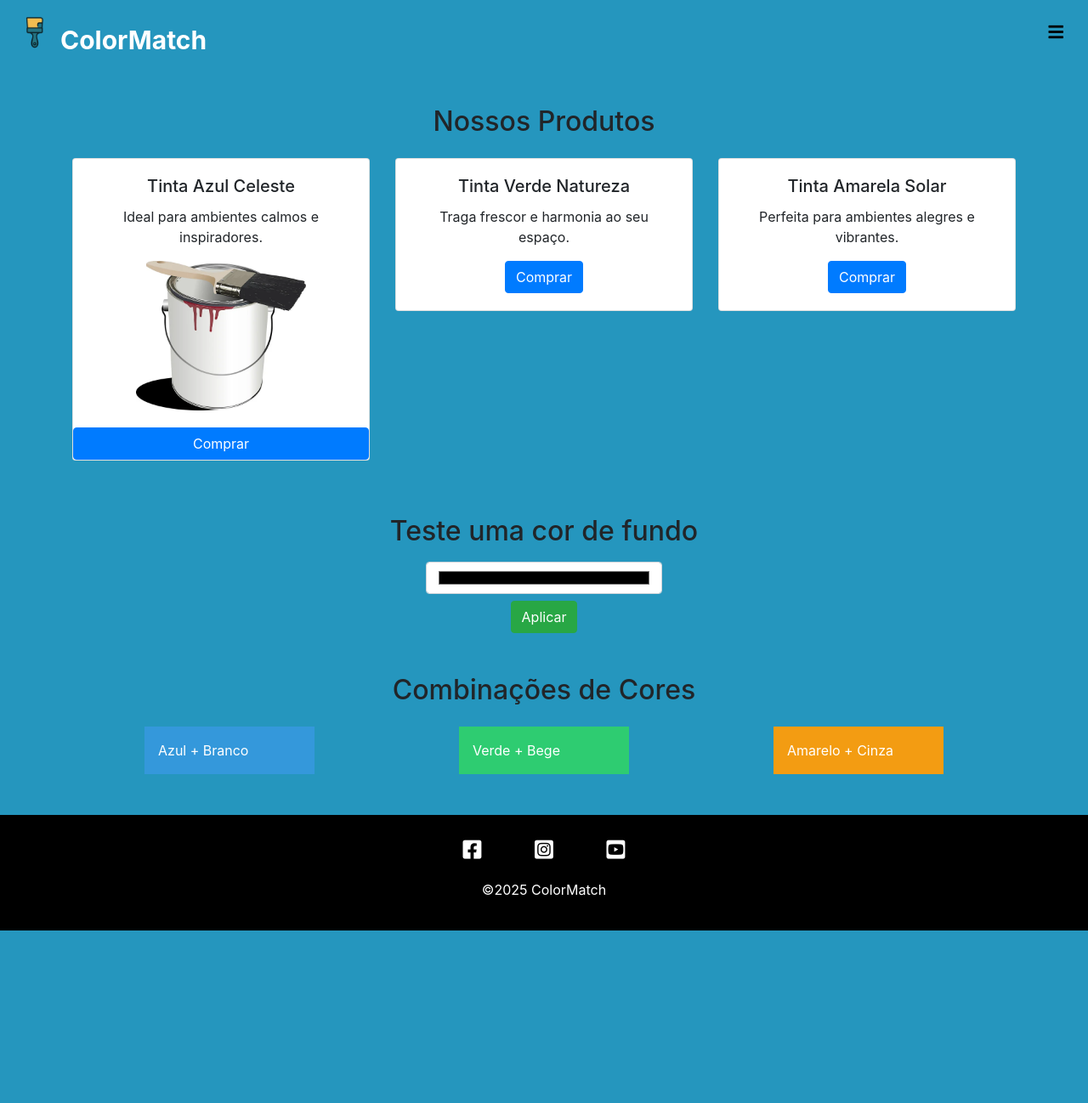
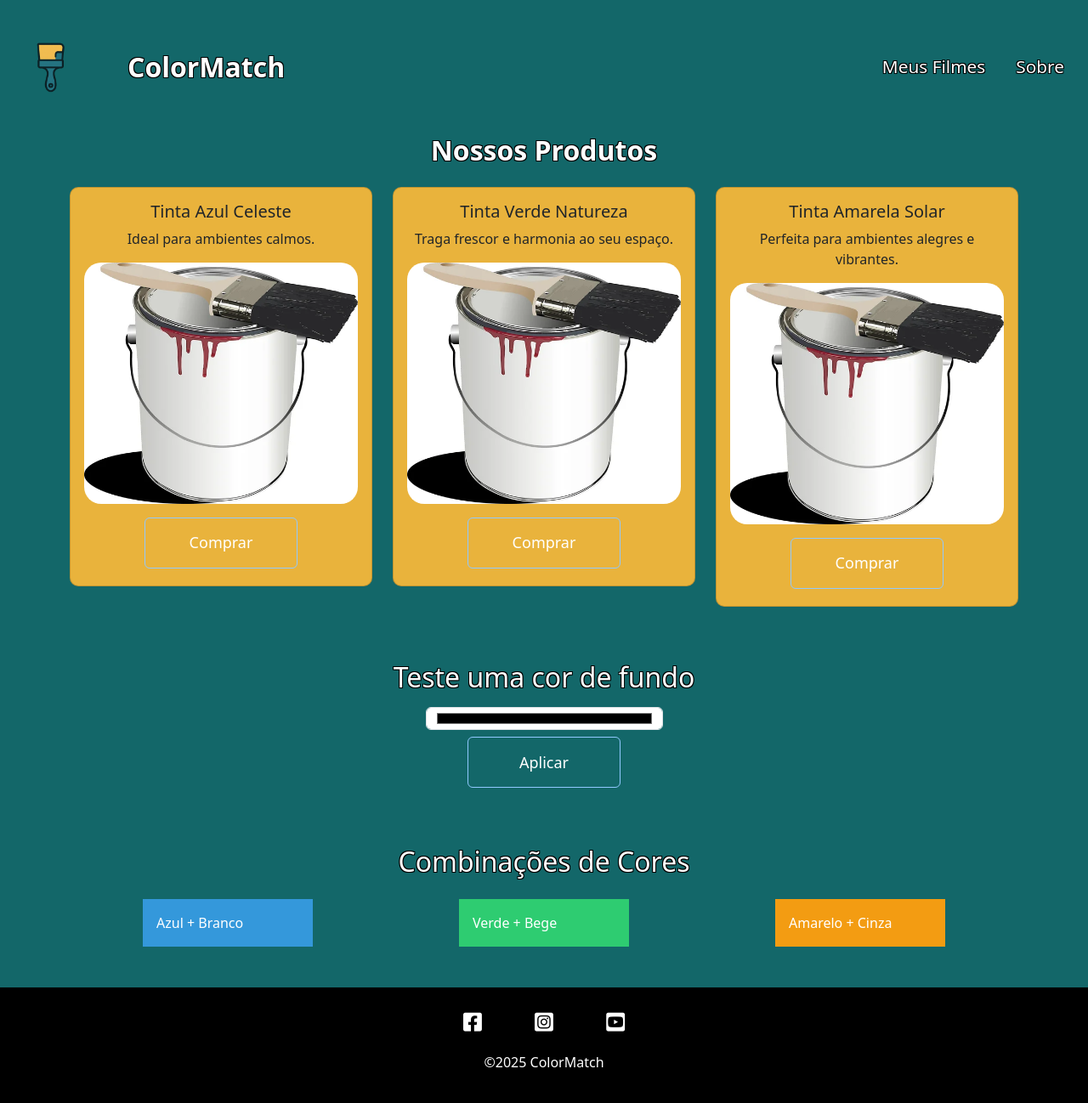
Before and after one commit to DevCelso/ColorMatch, a PHP site: page / in a window 1280 px wide. Shown: the whole page at 85% size. Before the commit the page ends 1095 px from the top, so only its background shows below. Run offline with PHP 8.4, Linux system fonts and the light colour scheme.

Commit message:
AjusteFront

```diff
--- a/CSS/styles.css
+++ b/CSS/styles.css
@@ -1,24 +1,94 @@
-body{
-    background-color: #2596be;
+/* Navbar */
+#main-navbar {
+  background-color: transparent;
+  padding: 10px 20px;
+  flex-shrink: 0;
 }
 
 
 .navbar-brand {
-    position: relative;
+  display: flex;
+  align-items: center;
+  gap: 10px;
 }
 
 #logo {
-    width: 50px;
+  width: 80px !important;
+  height: auto;
 }
 
 #title {
+  font-weight: bold;
+  font-size: 2rem;
+  color: white;
+  margin: 0;
+  padding: 40px;
+  text-shadow:
+    -1px -1px 0 black,
+    1px -1px 0 black,
+    -1px 1px 0 black,
+    1px 1px 0 black;
+}
+
+#nav-list {
+  margin-left: auto;
+  display: flex;
+  gap: 20px;
+}
+
+.nav-link {
+  color: white;
+  font-size: 1.3rem;
+  transition: 0.3s;
+  text-shadow:
+    -1px -1px 0 black,
+    1px -1px 0 black,
+    -1px 1px 0 black,
+    1px 1px 0 black;
+}
+
+.nav-link:hover {
+  color: #f4d03f;
+}
+
+
+/* body */
+
+body {
+  background-color: #136769;
+}
+
+.card {
+  background-color: #e9b33c;
+  border-radius: 10px;
+}
+
+.paint {
+  border-radius: 20px;
+}
+
+.section-title {
+  text-align: center;
+  margin-bottom: 1.5rem;
   color: #fff;
-    position: absolute;
-    bottom: -2px;
-    font-size: 30px;
-    left: 55px;
+  font-size: 2rem;
   font-weight: bold;
+  text-shadow:
+    -1px -1px 0 black,
+    1px -1px 0 black,
+    -1px 1px 0 black,
+    1px 1px 0 black;
 }
+
+.text-outline {
+  color: white;
+  text-shadow:
+    -1px -1px 0 black,
+    1px -1px 0 black,
+    -1px 1px 0 black,
+    1px 1px 0 black;
+}
+
 
 
 /* Footer */
@@ -68,10 +138,63 @@ body{
   margin: 30px 0;
 }
 
+
+
+
+/* Btn */
+@import url('https://fonts.googleapis.com/css?family=Lato:100&display=swap');
+
+.custom-btn {
+  width: 180px;
+  height: 60px;
+  cursor: pointer;
+  background: transparent;
+  border: 1px solid #91C9FF;
+  outline: none;
+  transition: 1s ease-in-out;
+  position: relative;
+  display: inline-block;
+  margin-bottom: 20px;
+}
+
+.btn-center {
+  display: flex;
+  justify-content: center;
+}
+
+.custom-btn svg {
+  position: absolute;
+  left: 0;
+  top: 0;
+  fill: none;
+  stroke: #fff;
+  stroke-dasharray: 150 480;
+  stroke-dashoffset: 150;
+  transition: 1s ease-in-out;
+  z-index: 1;
+}
+
+.custom-btn:hover {
+  background: #4F95DA;
+}
+
+.custom-btn:hover svg {
+  stroke-dashoffset: -480;
+}
+
+.custom-btn span {
+  color: white;
+  font-size: 18px;
+  font-weight: 100;
+  position: relative;
+  z-index: 2;
+}
+
 /* Responsivo */
 @media(max-width: 450px) {
 
   #main-container {
     padding: 20px;
   }
+
 }
--- a/index.html
+++ b/index.html
@@ -6,83 +6,111 @@
   <meta name="viewport" content="width=device-width, initial-scale=1.0" />
   <title>ColorMatch</title>
   <link rel="shortcut icon" href="img/icon.png" />
-  <link rel="stylesheet" href="https://cdnjs.cloudflare.com/ajax/libs/twitter-bootstrap/4.5.3/css/bootstrap.css" />
+  <link rel="stylesheet" href="https://cdnjs.cloudflare.com/ajax/libs/bootstrap/5.3.3/css/bootstrap.min.css" />
   <link rel="stylesheet" href="https://cdnjs.cloudflare.com/ajax/libs/font-awesome/5.15.1/css/all.min.css" />
   <link rel="stylesheet" href="CSS/styles.css" />
 </head>
 
 <body>
   <header id="">
-    <nav class="navbar">
-      <a href="#" class="navbar-brand">
-        <img src="img/icon.png" alt="ColorMatch" id="logo" width="55" />
+    <nav class="navbar navbar-expand-md" id="main-navbar">
+      <a class="navbar-brand" href="#">
+        <img src="img/icon.png" id="logo" />
         <span id="title">ColorMatch</span>
       </a>
-
-      <button class="navbar-toggler" type="button" data-toggle="collapse" data-target="#navbar" aria-controls="navbar"
-        aria-expanded="false" aria-label="Toggle navigation">
-        <i class="fas fa-bars"></i>
+      <button class="navbar-toggler" type="button" data-bs-toggle="collapse" data-bs-target="#navbar">
+        <span class="navbar-toggler-icon"></span>
       </button>
 
       <div class="collapse navbar-collapse" id="navbar">
-        <ul class="navbar-nav">
-          <li class="nav-item">
-            <a href="" class="nav-link">Meus Filmes</a>
-          </li>
-          <li class="nav-item">
-            <a href="" class="nav-link">Meus Filmes</a>
-          </li>
+        <ul class="navbar-nav" id="nav-list">
+          <li class="nav-item"><a class="nav-link" href="#">Meus Filmes</a></li>
+          <li class="nav-item"><a class="nav-link" href="#">Sobre</a></li>
         </ul>
       </div>
     </nav>
+
   </header>
 
 
+
   <!-- Produtos -->
-  <section id="main-container" class="container my-5">
-    <h2 class="text-center mb-4">Nossos Produtos</h2>
+  <section id="main-container" class="container">
+    <h2 class="section-title">Nossos Produtos</h2>
     <div class="row">
-      <div class="col-md-4 mb-3">
-        <div class="card">
+      <div class="col-sm-6 col-md-4 mb-3">
+        <div class="card" id="card">
           <div class="card-body text-center">
             <h5 class="card-title">Tinta Azul Celeste</h5>
-            <p class="card-text">Ideal para ambientes calmos e inspiradores.</p>
-            <img src="img/paint.jpg" alt="paint" id="paint" width="200">
+            <p class="card-text">Ideal para ambientes calmos.</p>
+            <img src="img/paint.jpg" alt="paint" class="img-fluid paint">
           </div>
-          <button class="btn btn-primary">Comprar</button>
+          <div class="btn-center">
+            <button class="btn custom-btn">
+              <svg width="180px" height="60px" viewBox="0 0 180 60">
+                <polyline points="179,1 179,59 1,59 1,1 179,1" />
+              </svg>
+              <span>Comprar</span>
+            </button>
+          </div>
         </div>
       </div>
-      <div class="col-md-4 mb-3">
+      <div class="col-sm-6 col-md-4 mb-3">
         <div class="card">
           <div class="card-body text-center">
             <h5 class="card-title">Tinta Verde Natureza</h5>
             <p class="card-text">Traga frescor e harmonia ao seu espaço.</p>
-            <button class="btn btn-primary">Comprar</button>
+            <img src="img/paint.jpg" alt="paint" class="img-fluid paint">
+          </div>
+          <div class="btn-center">
+            <button class="btn custom-btn">
+              <svg width="180px" height="60px" viewBox="0 0 180 60">
+                <polyline points="179,1 179,59 1,59 1,1 179,1" />
+              </svg>
+              <span>Comprar</span>
+            </button>
           </div>
         </div>
       </div>
-      <div class="col-md-4 mb-3">
+      <div class="col-sm-6 col-md-4 mb-3">
         <div class="card">
           <div class="card-body text-center">
             <h5 class="card-title">Tinta Amarela Solar</h5>
             <p class="card-text">Perfeita para ambientes alegres e vibrantes.</p>
-            <button class="btn btn-primary">Comprar</button>
+            <img src="img/paint.jpg" alt="paint" class="img-fluid paint">
+          </div>
+          <div class="btn-center">
+            <button class="btn custom-btn">
+              <svg width="180px" height="60px" viewBox="0 0 180 60">
+                <polyline points="179,1 179,59 1,59 1,1 179,1" />
+              </svg>
+              <span>Comprar</span>
+            </button>
           </div>
         </div>
       </div>
+    </div>
+    </div>
     </div>
   </section>
 
   <!-- Simulador de Cores -->
   <section class="container text-center my-5">
-    <h2>Teste uma cor de fundo</h2>
+    <h2 class="text-outline">Teste uma cor de fundo</h2>
     <input type="color" id="colorPicker" class="form-control w-25 mx-auto mt-3" />
-    <button class="btn btn-success mt-2" onclick="mudarCor()">Aplicar</button>
+    <div class="btn-center">
+      <button class="btn custom-btn mt-2" onclick="mudarCor()">
+        <svg width="180px" height="60px" viewBox="0 0 180 60">
+          <polyline points="179,1 179,59 1,59 1,1 179,1" />
+        </svg>
+        <span>Aplicar</span>
+      </button>
+    </div>
   </section>
 
   <!-- Combinações Sugeridas -->
   <section class="container my-5">
-    <h2 class="text-center">Combinações de Cores</h2>
+    <h2 class="text-center text-outline">Combinações de Cores</h2>
     <div class="d-flex justify-content-around mt-4 flex-wrap">
       <div class="p-3 text-white" style="background-color: #3498db; width: 200px;">Azul + Branco</div>
       <div class="p-3 text-white" style="background-color: #2ecc71; width: 200px;">Verde + Bege</div>
```
Lines whose indentation alone changed are shown as unchanged.
